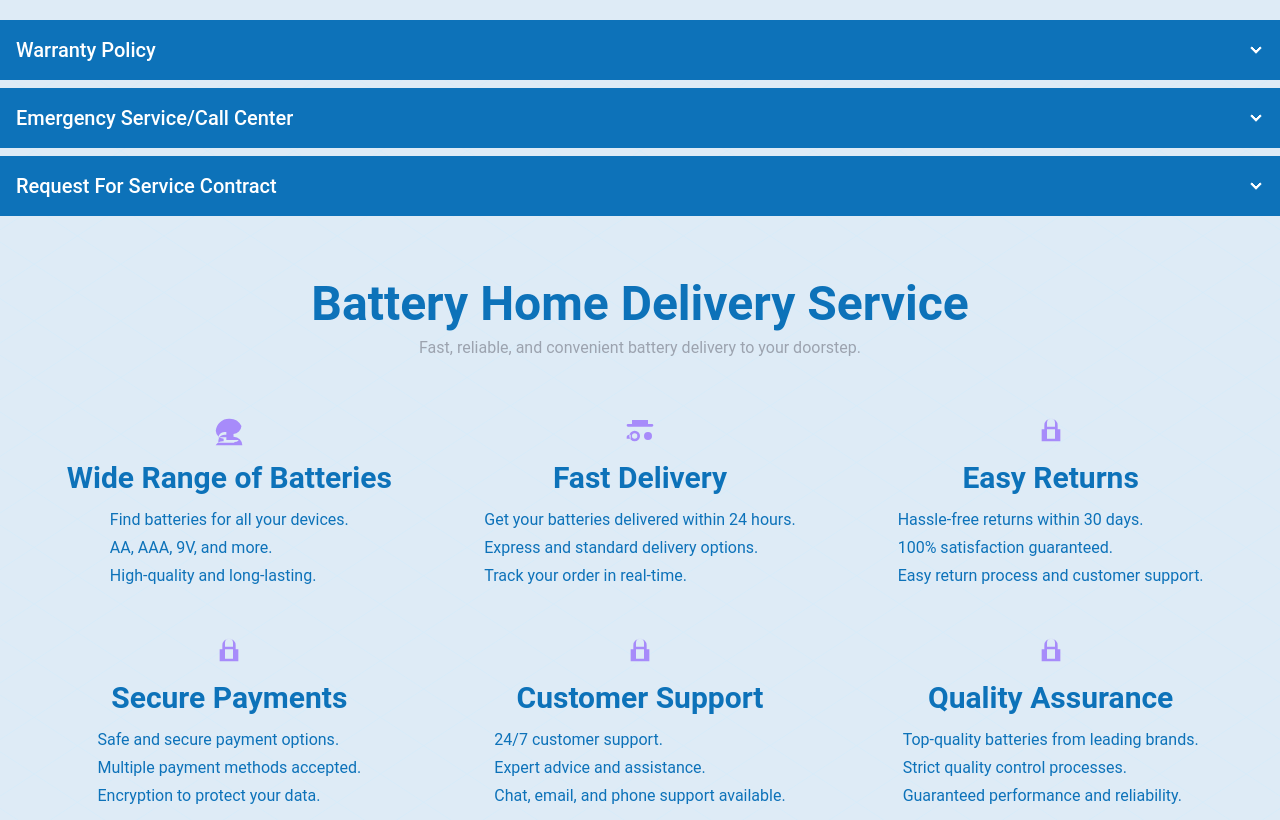
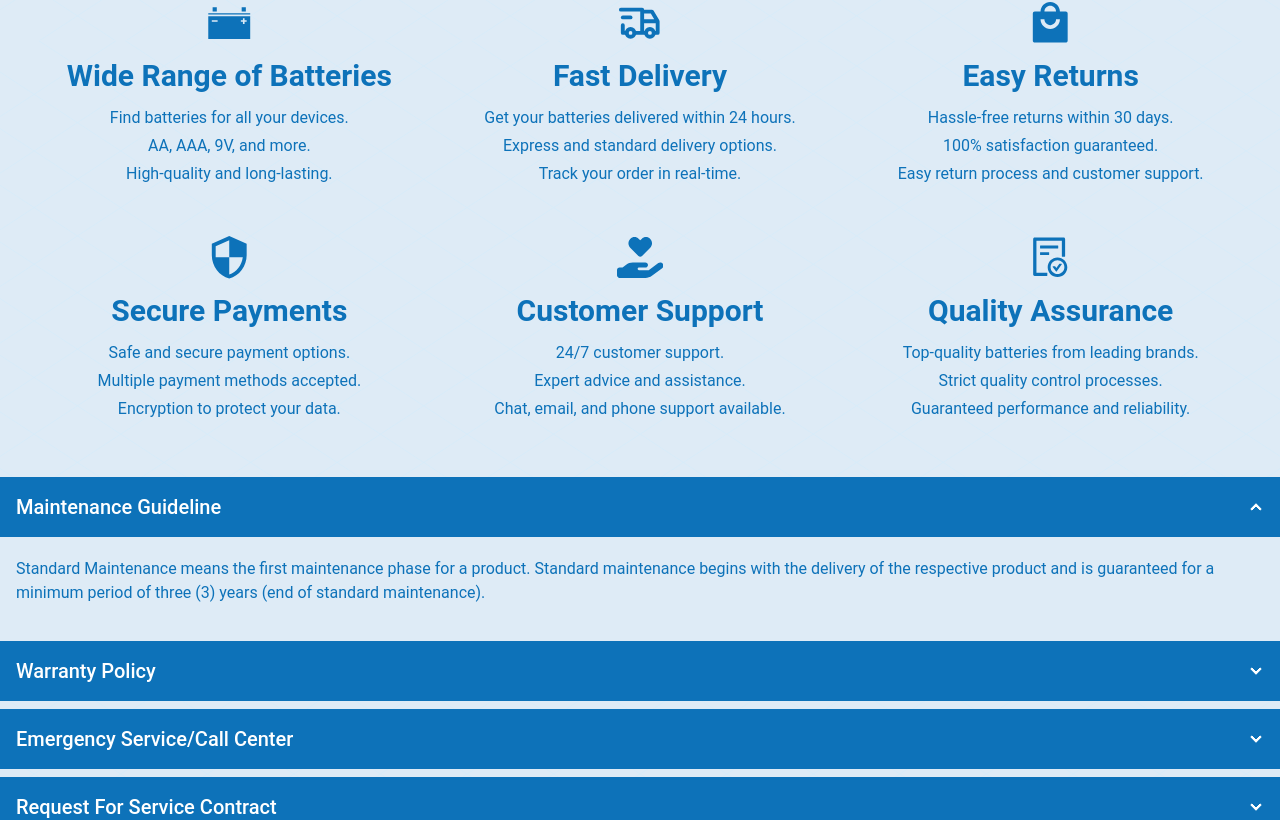
Before and after one commit to arbinzaman/rahimafrooz-battery, a React (Vite) app: page /manage-my-battery in a window 1280 px wide. Shown: the part 1152-1972 px from the top of the page. Built offline with nearby package versions, Linux system fonts and the light colour scheme.

Commit message:
Style : Added Home delivery icon with text size

```diff
--- a/src/components/ManageMyBattery/HomeDeliverySection.jsx
+++ b/src/components/ManageMyBattery/HomeDeliverySection.jsx
@@ -1,3 +1,9 @@
+import { GiCarBattery } from "react-icons/gi";
+import { TbTruckDelivery } from "react-icons/tb";
+import { FaHandHoldingHeart } from "react-icons/fa6";
+import { MdSecurity } from "react-icons/md";
+import { AiOutlineFileDone } from "react-icons/ai";
+import { RiShoppingBag4Fill } from "react-icons/ri";
 const HomeDeliverySection = () => {
   return (
     <div>
@@ -10,98 +16,56 @@ const HomeDeliverySection = () => {
         </div>
         <div className="container mx-auto grid justify-center gap-4 sm:grid-cols-2 lg:grid-cols-3 ">
           <div className="flex flex-col items-center p-4">
-            <svg
-              xmlns="http://www.w3.org/2000/svg"
-              viewBox="0 0 24 24"
-              fill="currentColor"
-              className="w-8 h-8 text-violet-400"
-            >
-              <path d="M12 2a10 10 0 00-9.95 9.05 6.5 6.5 0 005.96 5.95 10.12 10.12 0 000 2A6.5 6.5 0 002 22h20a6.5 6.5 0 00-6.5-6.5c-.05 0-.1.01-.15.01a10.12 10.12 0 000-2 6.5 6.5 0 006-5.96A10 10 0 0012 2zM4 16.5A4.5 4.5 0 018.5 12H10v4H4v.5zM20 20H4v-1.5A4.5 4.5 0 018.5 14h1.5v4h9v.5A4.5 4.5 0 0116 19.5V22z"></path>
-            </svg>
-            <h3 className="my-3 text-3xl font-semibold">
+            <GiCarBattery className="text-xlarge" />
+            <h3 className="my-3 text-3xl font-semibold text-center">
               Wide Range of Batteries
             </h3>
-            <div className="space-y-1 leadi">
+            <div className="space-y-1 leadi text-center">
               <p>Find batteries for all your devices.</p>
               <p>AA, AAA, 9V, and more.</p>
               <p>High-quality and long-lasting.</p>
             </div>
           </div>
           <div className="flex flex-col items-center p-4">
-            <svg
-              xmlns="http://www.w3.org/2000/svg"
-              viewBox="0 0 24 24"
-              fill="currentColor"
-              className="w-8 h-8 text-violet-400"
-            >
-              <path d="M21 6h-3V3H6v3H3a1 1 0 000 2h18a1 1 0 000-2zM8 11a4 4 0 100 8 4 4 0 000-8zm0 2a2 2 0 110 4 2 2 0 010-4zm10 0a2 2 0 110 4 2 2 0 010-4zm0-1a3 3 0 110 6 3 3 0 010-6zM4 17H2v-1a2 2 0 012-2h1v3zm15 0h-2v-3h1a2 2 0 012 2v1z"></path>
-            </svg>
+            <TbTruckDelivery className="text-xlarge" />
             <h3 className="my-3 text-3xl font-semibold">Fast Delivery</h3>
-            <div className="space-y-1 leadi">
+            <div className="space-y-1 leadi text-center">
               <p>Get your batteries delivered within 24 hours.</p>
               <p>Express and standard delivery options.</p>
               <p>Track your order in real-time.</p>
             </div>
           </div>
           <div className="flex flex-col items-center p-4">
-            <svg
-              xmlns="http://www.w3.org/2000/svg"
-              viewBox="0 0 24 24"
-              fill="currentColor"
-              className="w-8 h-8 text-violet-400"
-            >
-              <path d="M12 2a5 5 0 00-5 5v3H5v9h14V10h-2V7a5 5 0 00-5-5zM9 5a3 3 0 016 0v3H9V5zm6 12H9v-7h6v7z"></path>
-            </svg>
+            <RiShoppingBag4Fill className="text-xlarge" />
             <h3 className="my-3 text-3xl font-semibold">Easy Returns</h3>
-            <div className="space-y-1 leadi">
+            <div className="space-y-1 leadi text-center">
               <p>Hassle-free returns within 30 days.</p>
               <p>100% satisfaction guaranteed.</p>
               <p>Easy return process and customer support.</p>
             </div>
           </div>
           <div className="flex flex-col items-center p-4">
-            <svg
-              xmlns="http://www.w3.org/2000/svg"
-              viewBox="0 0 24 24"
-              fill="currentColor"
-              className="w-8 h-8 text-violet-400"
-            >
-              <path d="M12 2a5 5 0 00-5 5v3H5v9h14V10h-2V7a5 5 0 00-5-5zM9 5a3 3 0 016 0v3H9V5zm6 12H9v-7h6v7z"></path>
-            </svg>
+            <MdSecurity className="text-xlarge" />
             <h3 className="my-3 text-3xl font-semibold">Secure Payments</h3>
-            <div className="space-y-1 leadi">
+            <div className="space-y-1 leadi text-center">
               <p>Safe and secure payment options.</p>
               <p>Multiple payment methods accepted.</p>
               <p>Encryption to protect your data.</p>
             </div>
           </div>
           <div className="flex flex-col items-center p-4">
-            <svg
-              xmlns="http://www.w3.org/2000/svg"
-              viewBox="0 0 24 24"
-              fill="currentColor"
-              className="w-8 h-8 text-violet-400"
-            >
-              <path d="M12 2a5 5 0 00-5 5v3H5v9h14V10h-2V7a5 5 0 00-5-5zM9 5a3 3 0 016 0v3H9V5zm6 12H9v-7h6v7z"></path>
-            </svg>
+            <FaHandHoldingHeart className="text-xlarge" />
             <h3 className="my-3 text-3xl font-semibold">Customer Support</h3>
-            <div className="space-y-1 leadi">
+            <div className="space-y-1 leadi text-center">
               <p>24/7 customer support.</p>
               <p>Expert advice and assistance.</p>
               <p>Chat, email, and phone support available.</p>
             </div>
           </div>
           <div className="flex flex-col items-center p-4">
-            <svg
-              xmlns="http://www.w3.org/2000/svg"
-              viewBox="0 0 24 24"
-              fill="currentColor"
-              className="w-8 h-8 text-violet-400"
-            >
-              <path d="M12 2a5 5 0 00-5 5v3H5v9h14V10h-2V7a5 5 0 00-5-5zM9 5a3 3 0 016 0v3H9V5zm6 12H9v-7h6v7z"></path>
-            </svg>
+            <AiOutlineFileDone className="text-xlarge" />
             <h3 className="my-3 text-3xl font-semibold">Quality Assurance</h3>
-            <div className="space-y-1 leadi">
+            <div className="space-y-1 leadi text-center">
               <p>Top-quality batteries from leading brands.</p>
               <p>Strict quality control processes.</p>
               <p>Guaranteed performance and reliability.</p>
--- a/src/pages/ManageMyBattery.jsx
+++ b/src/pages/ManageMyBattery.jsx
@@ -32,10 +32,10 @@ const ManageMyBattery = () => {
             </p>
             <CheckWarranty />
           </div>
-          <Accordion />
+          <HomeDeliverySection />
         </section>
         <section>
-          <HomeDeliverySection />
+          <Accordion />
         </section>
         <section>
           <Faq />
```
